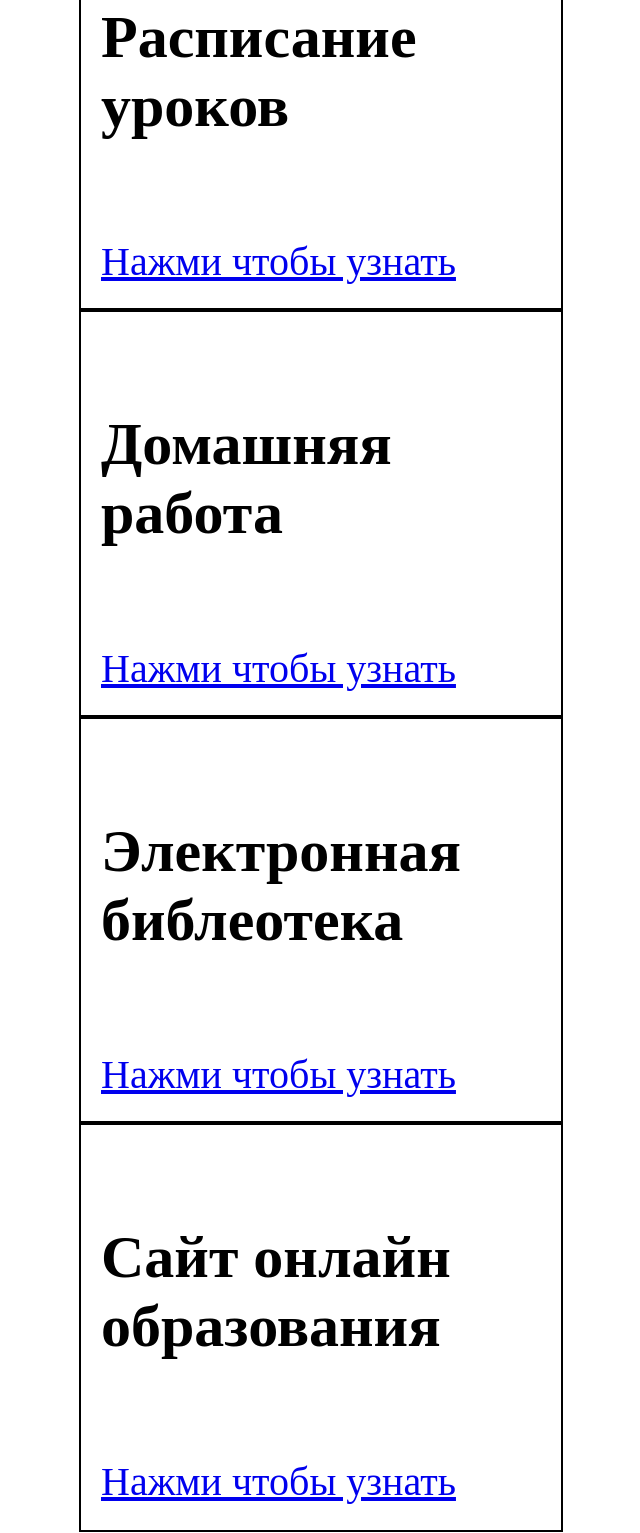
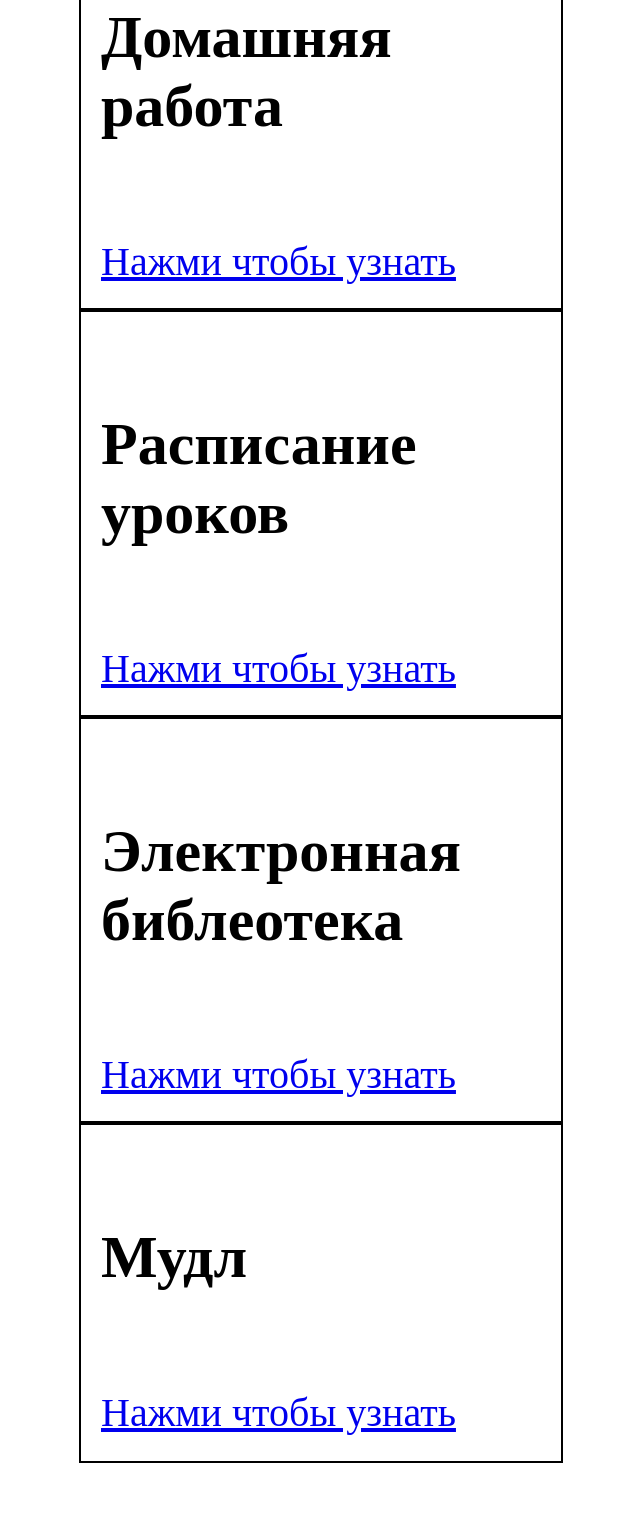
Before and after one commit to artem978676/is21-3site, a plain HTML site: page index.html in a window 1280 px wide. Shown: the part 511-2044 px from the top of the page, without its empty margins (319-959 px from the left). After the commit the page ends 1980 px from the top, so only its background shows below. Drawn offline with Linux system fonts and the light colour scheme.

Commit message:
Update index.html

```diff
--- a/index.html
+++ b/index.html
@@ -27,19 +27,19 @@
         <a href="https://drive.google.com/drive/folders/1IwsGljZVomtSWxlRhM1fc9B0cRXARg4X" target="_blank">Нажми чтобы узнать</a>
     </div>
     <div>
+	<h4>Домашняя работа</h4>
+        <a href="dz.html">Нажми чтобы узнать</a>
+    </div>
+    <div>
         <h4>Расписание уроков</h4>
         <a href="https://drive.google.com/drive/folders/1CucEt7Tcx6-2h9WB-CdW9J0jlSHMd_cf" target="_blank">Нажми чтобы узнать</a>
-    </div>
-    <div>
-        <h4>Домашняя работа</h4>
-        <a href="dz.html">Нажми чтобы узнать</a>
     </div>
     <div>
         <h4>Электронная библеотека</h4>
         <a href="https://e.lanbook.ru/">Нажми чтобы узнать</a>
     </div>
     <div>
-        <h4>Сайт онлайн образования</h4>
+        <h4>Мудл</h4>
         <a href="http://ekitdo.mooo.com/login/index.php" target="_blank">Нажми чтобы узнать</a>
     </div>
 </body>
```
